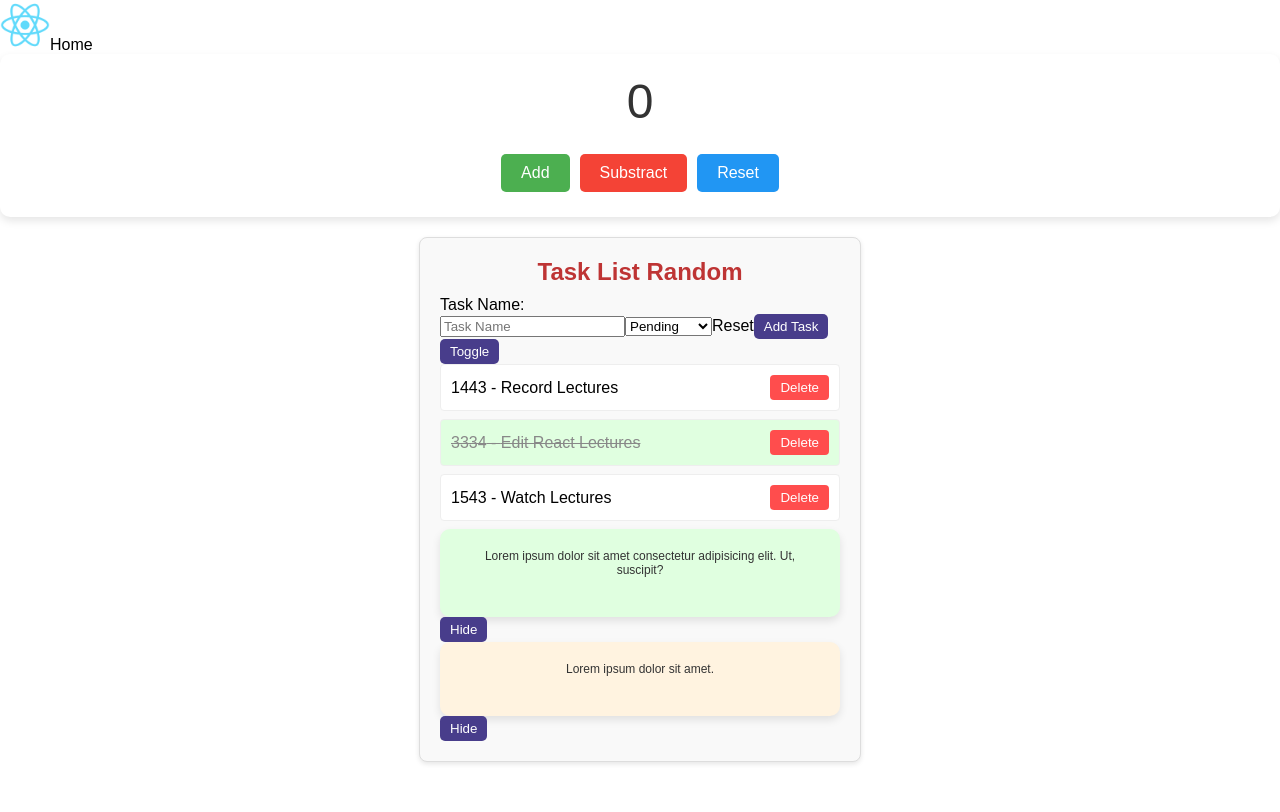
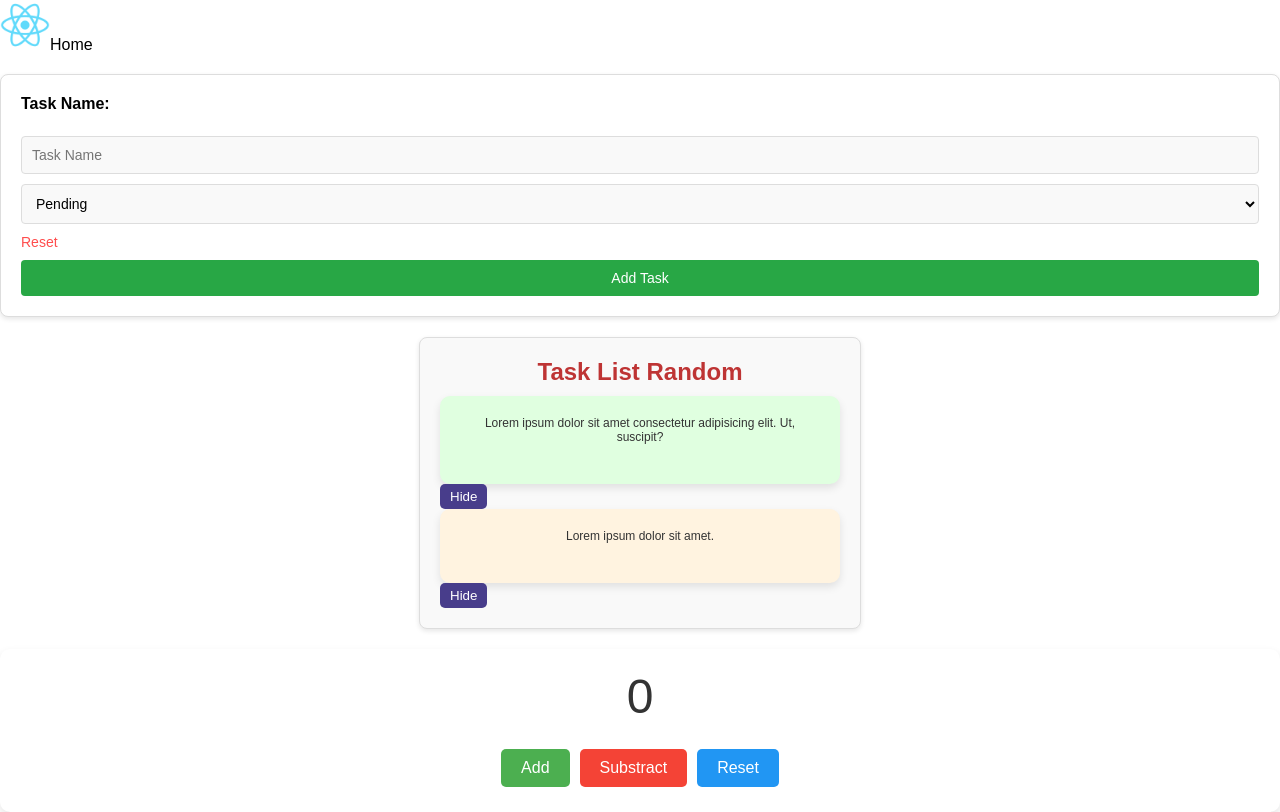
Before and after one commit to Melaniaift/ReactBasics, a React (Create React App) app: page / in a window 1280 px wide. Built offline with nearby package versions, Linux system fonts and the light colour scheme.

Commit message:
adding tasks within the form

```diff
--- a/public/index.html
+++ b/public/index.html
@@ -1,6 +1,8 @@
 <!DOCTYPE html>
 <html lang="en">
-
+<head>
+  <title>Tasks React App</title>
+</head>
 <body>
   <div id="root"></div>
 </body>
--- a/src/App.css
+++ b/src/App.css
@@ -0,0 +1,6 @@
+main {
+    min-height: 90vh;
+    max-width: 1200px;
+    margin: auto;
+    padding: 10px;
+}
--- a/src/App.js
+++ b/src/App.js
@@ -1,14 +1,24 @@
 import React from 'react'
 import { TaskList } from './components/TaskList';
 import { Header } from './components/Header';
-import { Counter } from './components/Counter'
+import { Counter } from './components/Counter';
+import { AddTask } from './components/AddTask';
+import { useState } from 'react';
 
 export const App = () => {
+  const [tasks, setTasks] = useState([]);
+
   return (
     <>
       <Header />
-      <Counter />
-      <TaskList title="Random" />
+      <main>
+
+        <AddTask tasks={tasks} setTasks={setTasks} />
+
+        <TaskList title="Random" tasks={tasks} setTasks={setTasks} />
+
+        <Counter />
+      </main>
     </>
   )
 }
--- a/src/components/AddTask.css
+++ b/src/components/AddTask.css
@@ -0,0 +1,69 @@
+.addTask {
+    width: 99;
+    /* Full width to match the container's width */
+    margin: 20px 0;
+    /* Space between components */
+    padding: 20px;
+    border: 1px solid #ddd;
+    border-radius: 8px;
+    background-color: #fff;
+    box-shadow: 0 2px 5px rgba(0, 0, 0, 0.1);
+}
+
+.addTask form {
+    display: flex;
+    flex-direction: column;
+}
+
+.addTask label {
+    font-size: 16px;
+    font-weight: bold;
+    margin-bottom: 5px;
+}
+
+.addTask input,
+.addTask select {
+    padding: 10px;
+    border: 1px solid #ddd;
+    border-radius: 4px;
+    margin-bottom: 10px;
+    font-size: 14px;
+    background-color: #f9f9f9;
+}
+
+.addTask input:focus,
+.addTask select:focus {
+    border-color: #007bff;
+    /* Consistent focus color */
+}
+
+.addTask .reset {
+    font-size: 14px;
+    color: #ff4d4d;
+    /* Match delete button color */
+    cursor: pointer;
+    align-self: flex-start;
+    margin-bottom: 10px;
+}
+
+.addTask button {
+    padding: 10px;
+    background-color: #28a745;
+    color: white;
+    border: none;
+    border-radius: 4px;
+    font-size: 14px;
+    cursor: pointer;
+    transition: background-color 0.3s ease;
+}
+
+.addTask button:hover {
+    background-color: #218838;
+    /* Darker green on hover */
+}
+
+.addTask p {
+    font-size: 14px;
+    color: #555;
+    text-align: center;
+}
--- a/src/components/AddTask.js
+++ b/src/components/AddTask.js
@@ -1,15 +1,18 @@
-import React, { useState } from 'react'
+import React, { useState, useRef } from 'react';
+import "./AddTask.css"
 
-export const AddTask = () => {
-    const [taskValue, setTaskValue] = useState("");
+export const AddTask = ({tasks, setTasks}) => {
+    // const [taskValue, setTaskValue] = useState("");
+    const taskRef = useRef("");
     const [progress, setProgress] = useState(false);
 
     const handleChange = (e) => {
-        setTaskValue(e.target.value)
+        // setTaskValue(taskRef.current.value)
     }
 
     const handleReset = () => {
-        setTaskValue("");
+        // setTaskValue("");
+        // taskRef.current.value = ""
         setProgress(false)
     }
 
@@ -17,10 +20,11 @@ export const AddTask = () => {
         event.preventDefault();
         const task = {
             id: Math.floor(Math.random() * 10000),
-            name: taskValue,
+            name: taskRef.current.value,
             completed: Boolean(progress)
         }
         console.error(task)
+        setTasks([...tasks, task])
         handleReset();
     }
 
@@ -29,7 +33,7 @@ export const AddTask = () => {
             <form onSubmit={handleSubmit}>
                 <label htmlFor='task'>Task Name:</label>
                 <br />
-                <input onChange={handleChange} type="text" name="task" id="task" placeholder='Task Name' autoComplete='off' value={taskValue} />
+                <input type="text" name="task" id="task" placeholder='Task Name' autoComplete='off' ref={taskRef}/>
                 <select onChange={(event) => setProgress(event.target.value)} value={progress}>
                     <option value={false}>Pending</option>
                     <option value={true}>Completed</option>
@@ -38,7 +42,6 @@ export const AddTask = () => {
                 <button type="submit">Add Task</button>
 
             </form>
-            <p>{taskValue}</p>
         </section>
     )
 }
--- a/src/components/TaskList.js
+++ b/src/components/TaskList.js
@@ -3,13 +3,8 @@ import { useState } from 'react';
 import './TaskList.css';
 import { TaskCard } from './TaskCard';
 import { BoxCard } from './BoxCard';
-import { AddTask } from './AddTask';
 
-export const TaskList = (props) => {
-    const [tasks, setTasks] = useState([
-        { id: 1443, name: "Record Lectures", completed: false },
-        { id: 3334, name: "Edit React Lectures", completed: true },
-        { id: 1543, name: "Watch Lectures", completed: false }]);
+export const TaskList = ({title, tasks, setTasks}) => {
 
     const [show, setShow] = useState(true);
 
@@ -19,8 +14,7 @@ export const TaskList = (props) => {
     }
     return (
         <div className="task-container">
-            <h1 style={{ color: "#be3434" }}>Task List {props.title}</h1>
-            <AddTask />
+            <h1 style={{ color: "#be3434" }}>Task List {title}</h1>
             <ul className="task-list">
                 {tasks.length > 0 && (
                     <button onClick={() => setShow(!show)}>Toggle</button>
```
